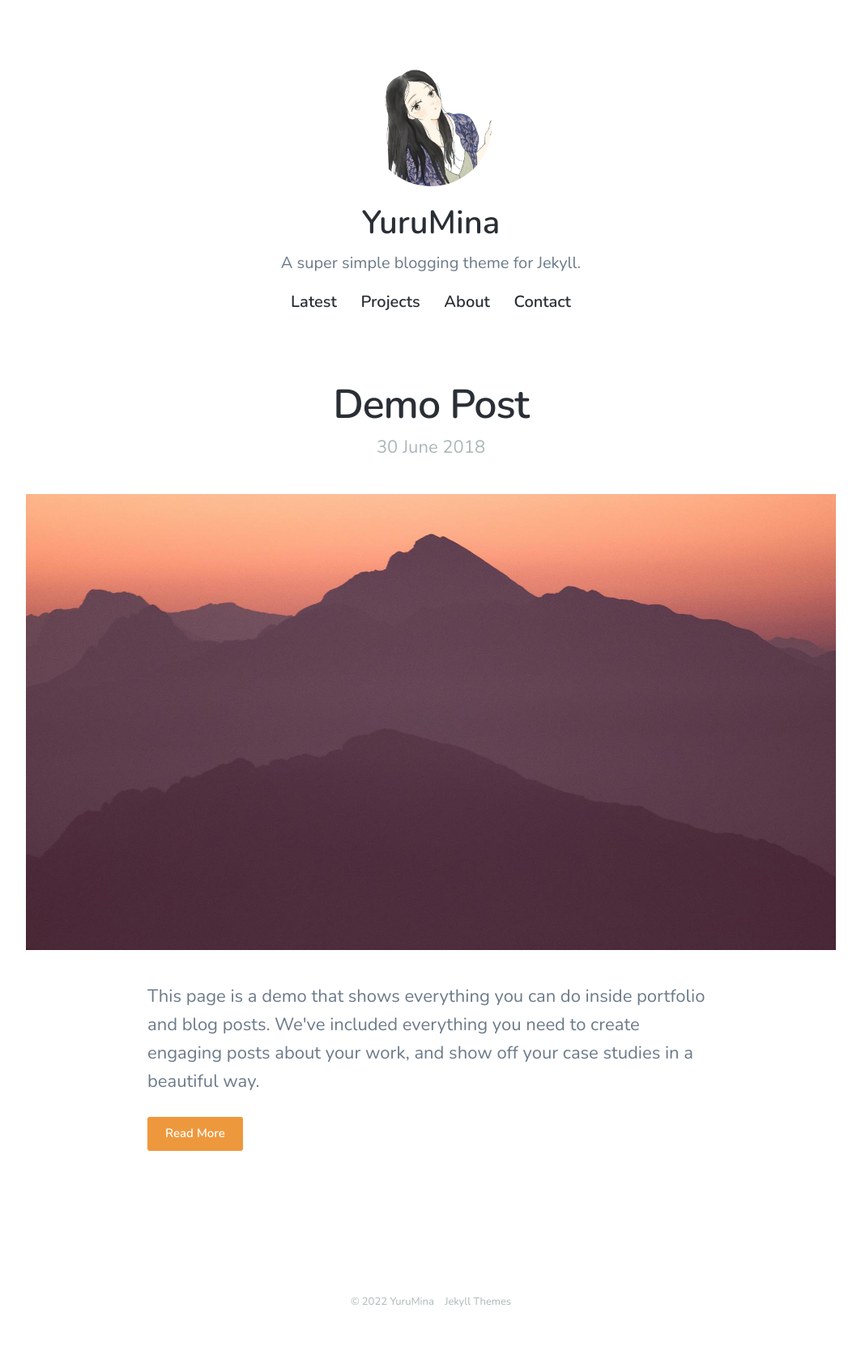
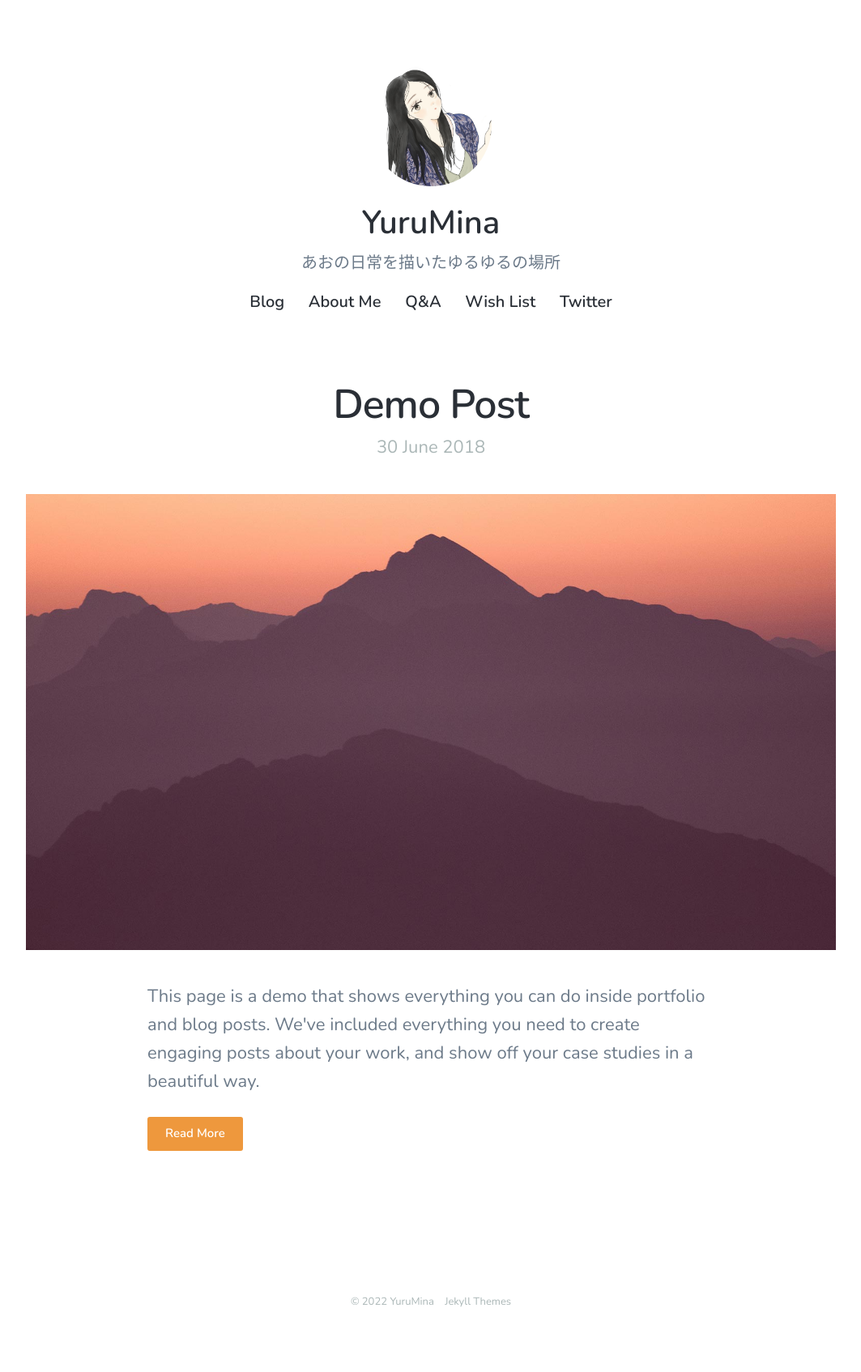
Before and after one commit to yutarochan/yurumina, a Jekyll site: the page built from index.html, in a window 1280 px wide. Shown: the whole page at 81% size, without its empty margins (108-1171 px from the left). Built offline with Jekyll 4.4.1, drawn with Linux system fonts in a browser that asks for light colours; nearby versions of some CDN libraries; the list of posts is cut into pages by our own code.

Commit message:
Modify the link sites

```diff
--- a/_data/settings.yml
+++ b/_data/settings.yml
@@ -1,6 +1,6 @@
 basic_settings:
   site_title: YuruMina
-  site_tagline: A super simple blogging theme for Jekyll.
+  site_tagline: あおの日常を描いたゆるゆるの場所
   favicon_image: /images/favicon.png
 
 header_settings:
@@ -10,14 +10,16 @@ header_settings:
 
 menu_settings:
   menu_items:
-    - title: 'Latest'
+    - title: 'Blog'
       url: '/'
-    - title: 'Projects'
-      url: '/projects/'
-    - title: 'About'
+    - title: 'About Me'
       url: '/about'
-    - title: 'Contact'
-      url: '/contact'
+    - title: 'Q&A'
+      url: 'https://peing.net/ja/minaaa0105'
+    - title: 'Wish List'
+      url: 'https://www.amazon.co.jp/hz/wishlist/ls/2VZL2EYUV0ZNT'
+    - title: 'Twitter'
+      url: 'https://twitter.com/minaaa0105'
 
 grid_settings:
   grid_spacing: 10
```
